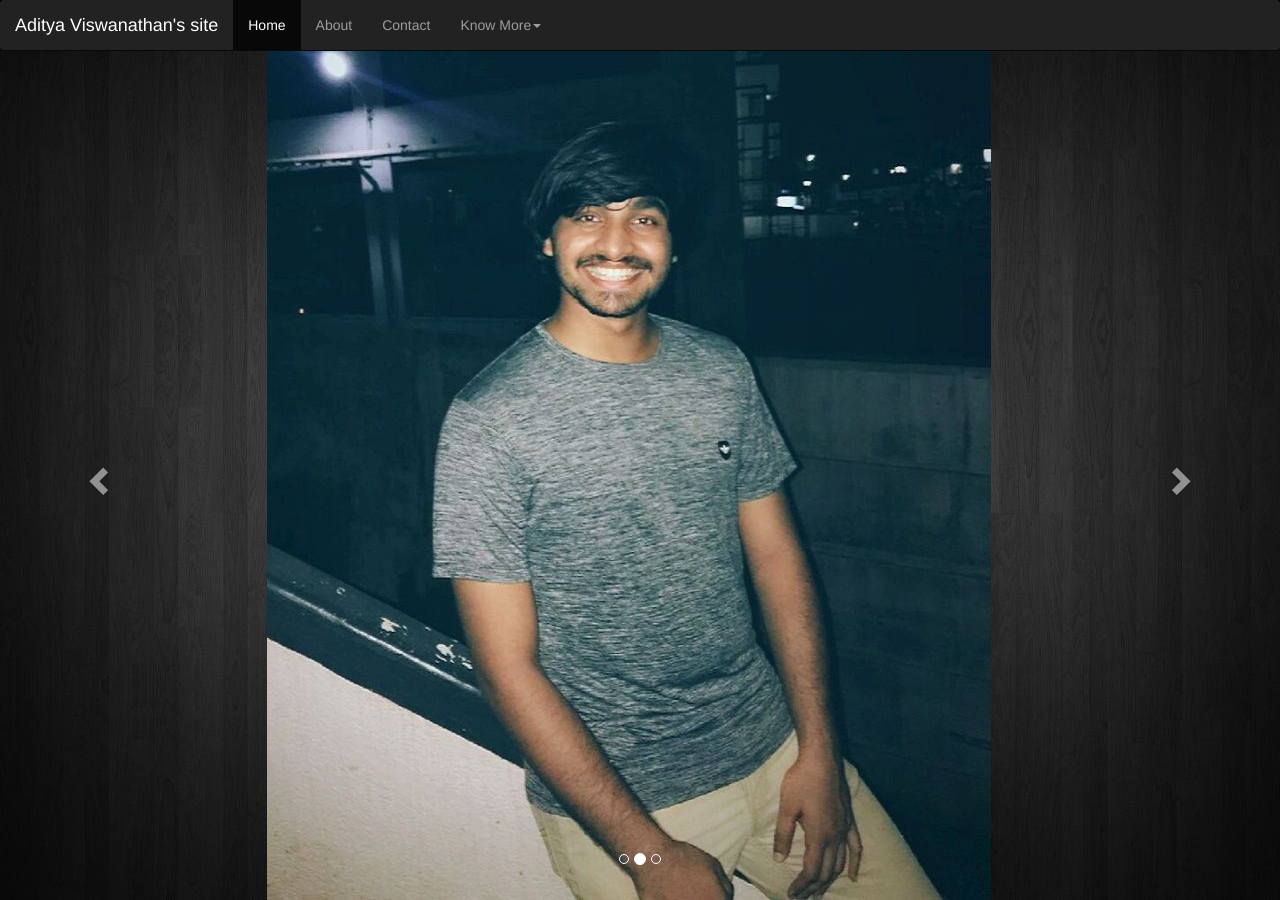
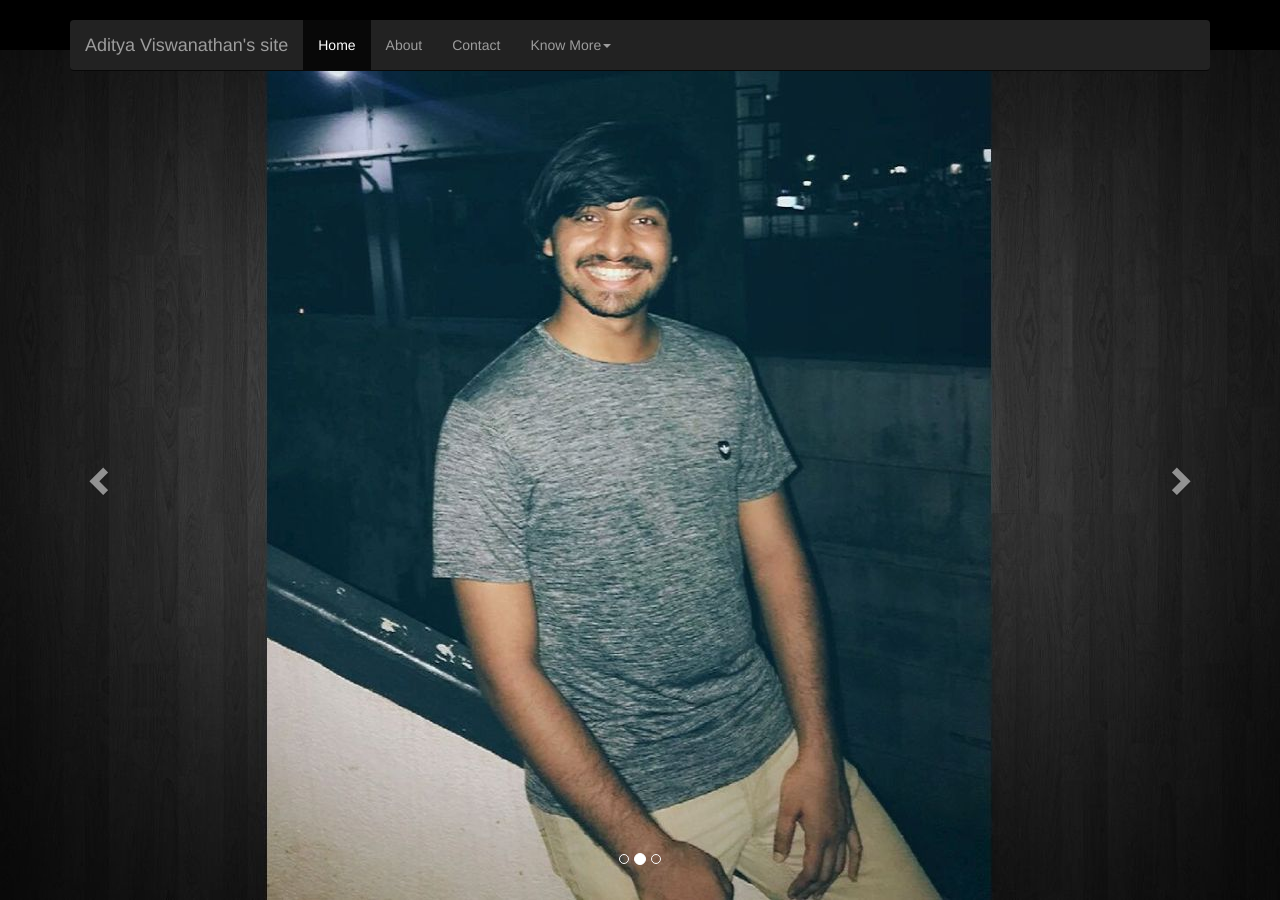
Before and after one commit to adityavis06/adityavis06.github.io, a Jekyll site: the page index.html, which Jekyll copies as it is, in a window 1280 px wide and 900 px high. Built offline with Jekyll 4.4.1, drawn with Linux system fonts in a browser that asks for light colours; nearby versions of some CDN libraries; library files that are not in the unit come from our copies.

Commit message:
Update index.html

```diff
--- a/index.html
+++ b/index.html
@@ -42,7 +42,7 @@
     <div class="navbar-wrapper">
       <div class="container">
 
-        <nav class="navbar navbar-inverse navbar-fixed-top">
+        <nav class="navbar navbar-inverse navbar-static-top">
           <div class="container">
             <div class="navbar-header">
               <button type="button" class="navbar-toggle collapsed" data-toggle="collapse" data-target="#navbar" aria-expanded="false" aria-controls="navbar">
```
